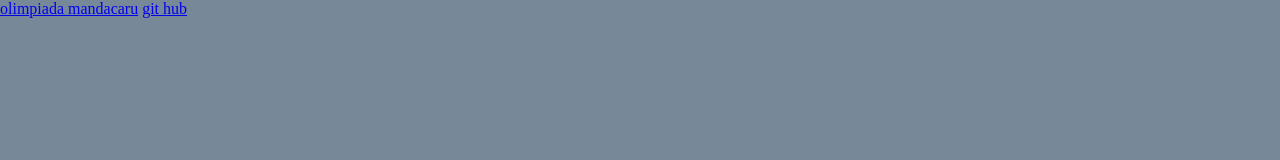
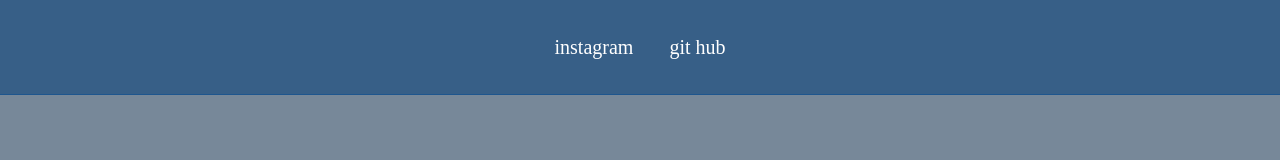
Before and after one commit to nayarasilvaleite/Portifolio, a plain HTML site: page index.html in a window 1280 px wide. Drawn offline with Linux system fonts and the light colour scheme.

Commit message:
Update index.html
new things

```diff
--- a/index.html
+++ b/index.html
@@ -1,6 +1,7 @@
 <!DOCTYPE html>
 <html lang="en">
 <head>
+
   <style>
     body{background-color:lightslategray;
           height: 100px;
@@ -8,8 +9,8 @@
         }
     header{
       padding: 32px;
-      border-bottom: 1px slategrey;
-
+      border-bottom: 1px solid rgb(30, 86, 142);
+      background-color: rgb(55, 95, 135);
 
     }
     header div {
@@ -19,7 +20,7 @@
       color: white;
       font-size: 20px;
       line-height:30px;
-      margin: 16px;
+      margin:0 16px;
       text-decoration: none;
     }
 
@@ -34,12 +35,12 @@
 </head>
 <body>
 
-    </header>
+    <header>
 
        <div class="links">
-          <a href="http://olimpiadamandacaru.com.br">olimpiada mandacaru</a>
-          <a href="http://www.github.com.br">git hub</a>
-      </div>
+          <a href="http://olimpiadamandacaru.com.br">instagram</a>
+          <a href="http://">git hub</a>
+       </div>
 
     </header>
 
```
